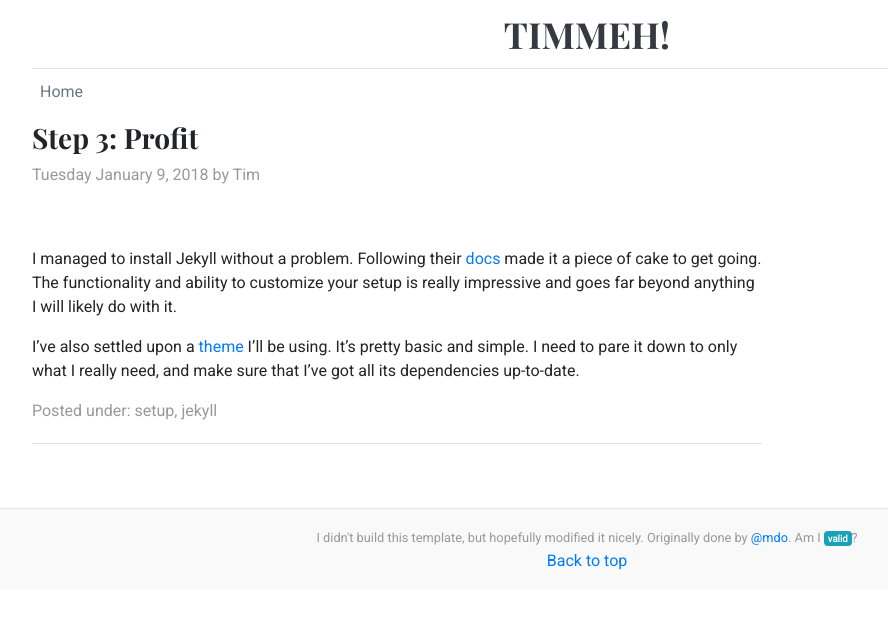
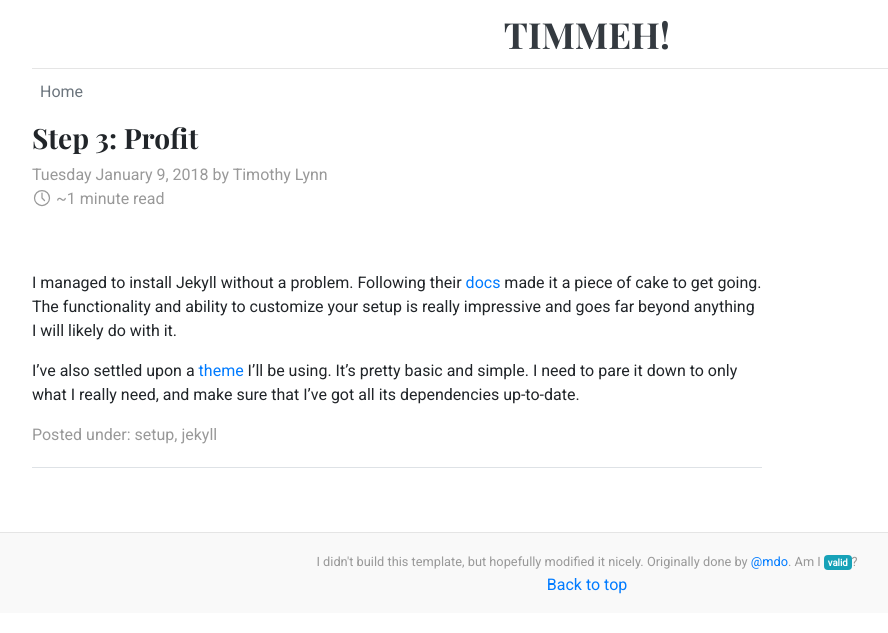
Before and after one commit to pacifisticuffs/pacifisticuffs.github.io, a Jekyll site: the page built from _posts/2018-01-09-step-3-profit.md, in a window 1280 px wide. Shown: the top 633 px of the page, without its empty margins (53-941 px from the left). Built offline with Jekyll 4.4.1, drawn with Linux system fonts in a browser that asks for light colours; nearby versions of some CDN libraries.

Commit message:
moved favicon stuff into shared file; added some plugins for seo and atom feed; added reading time blurb to posts

```diff
--- a/_config.yml
+++ b/_config.yml
@@ -1,5 +1,5 @@
 name: Timothy Lynn
-title: TIMMEH!
+title: Timothy Lynn
 permalink: /posts/:year/:month/:day/:title
 defaults:
   -
@@ -7,6 +7,12 @@ defaults:
       type: "posts"
     values:
       layout: "post"
-      author: "Tim"
+      author: "Timothy Lynn"
 plugins:
   - jekyll-sitemap
+  - jekyll-seo-tag
+  - jekyll-feed
+repository: pacifisticuffs/pacifisticuffs.github.io
+url: http://timothylynn.com/
+author:
+  name: Timothy Lynn
--- /dev/null
+++ b/_includes/favicons.html
@@ -0,0 +1,10 @@
+<link rel="apple-touch-icon" sizes="180x180" href="/apple-touch-icon.png?v=694yOAxke9" />
+<link rel="icon" type="image/png" sizes="32x32" href="/favicon-32x32.png?v=694yOAxke9" />
+<link rel="icon" type="image/png" sizes="16x16" href="/favicon-16x16.png?v=694yOAxke9" />
+<link rel="manifest" href="/site.webmanifest?v=694yOAxke9" />
+<link rel="mask-icon" href="/safari-pinned-tab.svg?v=694yOAxke9" color="#5bbad5" />
+<link rel="shortcut icon" href="/favicon.ico?v=694yOAxke9" />
+<meta name="msapplication-TileColor" content="#da532c" />
+<meta name="theme-color" content="#ffffff" />
+
+{% feed_meta %}
--- /dev/null
+++ b/_includes/reading_time.html
@@ -0,0 +1,16 @@
+<!--
+Before using this Jekyll Snippet make sure you
+1. don't care if your IDE shows tag errors
+2. may have to add the words "Reading Time". Currently it uses an icon from https://github.com/danklammer/bytesize-icons
+-->
+
+<span class="read-time" title="Estimated read time">
+  <svg style="vertical-align: text-bottom" id="i-clock" viewBox="0 0 32 32" width="20" height="20" fill="none" stroke="currentcolor" stroke-linecap="round" stroke-linejoin="round" stroke-width="2"><circle cx="16" cy="16" r="12" /><path d="M16 8 L16 16 20 20" /></svg>
+
+{% assign words = content | number_of_words %}
+{% if words < 360 %}
+  ~1 minute read
+{% else %}
+  ~{{ words | divided_by:180 }} minute read
+{% endif %}
+</span>
--- a/_layouts/post.html
+++ b/_layouts/post.html
@@ -1,6 +1,8 @@
 <!doctype html>
 <html lang="en">
   <head>
+    {% seo %}
+
     {% if jekyll.environment == "production" %}
     <!-- Global site tag (gtag.js) - Google Analytics -->
     <script async src="https://www.googletagmanager.com/gtag/js?id=UA-114998849-1"></script>
@@ -14,18 +16,8 @@
 
     <meta charset="utf-8" />
     <meta name="viewport" content="width=device-width, initial-scale=1, shrink-to-fit=no" />
-    <meta name="description" content="My personal website where I try to look smart discussing things I may not know anything about. Also you can hire me." />
-    <meta name="author" content="Timothy Lynn" />
-    <link rel="apple-touch-icon" sizes="180x180" href="/apple-touch-icon.png?v=694yOAxke9" />
-    <link rel="icon" type="image/png" sizes="32x32" href="/favicon-32x32.png?v=694yOAxke9" />
-    <link rel="icon" type="image/png" sizes="16x16" href="/favicon-16x16.png?v=694yOAxke9" />
-    <link rel="manifest" href="/site.webmanifest?v=694yOAxke9" />
-    <link rel="mask-icon" href="/safari-pinned-tab.svg?v=694yOAxke9" color="#5bbad5" />
-    <link rel="shortcut icon" href="/favicon.ico?v=694yOAxke9" />
-    <meta name="msapplication-TileColor" content="#da532c" />
-    <meta name="theme-color" content="#ffffff" />
 
-    <title>{{ site.title }} | {{ page.title }}</title>
+    {% include favicons.html %}
 
     <link rel="stylesheet" href="https://maxcdn.bootstrapcdn.com/bootstrap/4.0.0/css/bootstrap.min.css" integrity="sha384-Gn5384xqQ1aoWXA+058RXPxPg6fy4IWvTNh0E263XmFcJlSAwiGgFAW/dAiS6JXm" crossorigin="anonymous" />
     <link href="https://fonts.googleapis.com/css?family=Playfair+Display:700,900%7CRoboto" rel="stylesheet" />
@@ -43,7 +35,7 @@
       <header class="blog-header py-3">
         <div class="row flex-nowrap justify-content-between align-items-center">
           <div class="col-12 text-center">
-            <a class="blog-header-logo text-dark" href="/">{{ site.title }}</a>
+            <a class="blog-header-logo text-dark" href="/">TIMMEH!</a>
           </div>
         </div>
       </header>
@@ -67,7 +59,8 @@
             <article class="blog-post border-bottom">
                 <header>
                     <h3>{{ page.title }}</h3>
-                    <p class="blog-post-meta">{{ page.date | date: "%A %B %e, %Y" }} by {{ page.author }}</p>
+                    <p class="blog-post-meta">{{ page.date | date: "%A %B %e, %Y" }} by {{ page.author }}<br />
+                    {% include reading_time.html %}</p>
                 </header>
                 <div class="entry-content">
                   {% if page.image != "" %}
```
Also changed, not shown: _layouts/duh2.html (+3 -12 lines).
